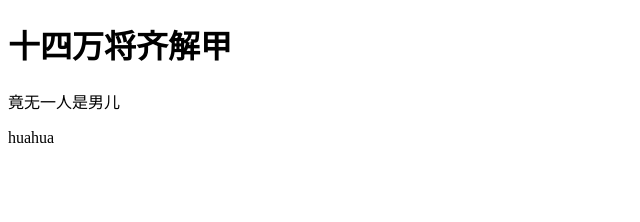
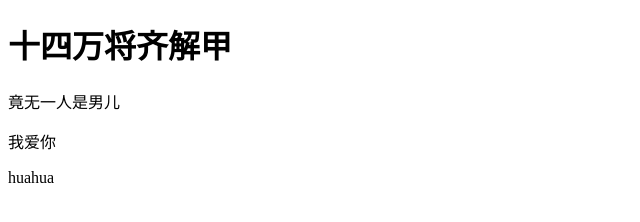
Before and after one commit to Meng3531/Learn2019, a plain HTML site: page index.html in a window 1280 px wide. Shown: the full height of the page, 0-640 px from the left. Drawn offline with Linux system fonts and the light colour scheme.

Commit message:
Update index.html

```diff
--- a/index.html
+++ b/index.html
@@ -9,6 +9,7 @@
 <body>
     <h1>十四万将齐解甲</h1>
     <p>竟无一人是男儿</p>
+	<p>我爱你</p>
     <p>huahua</p>
 </body>
 </html>
```
